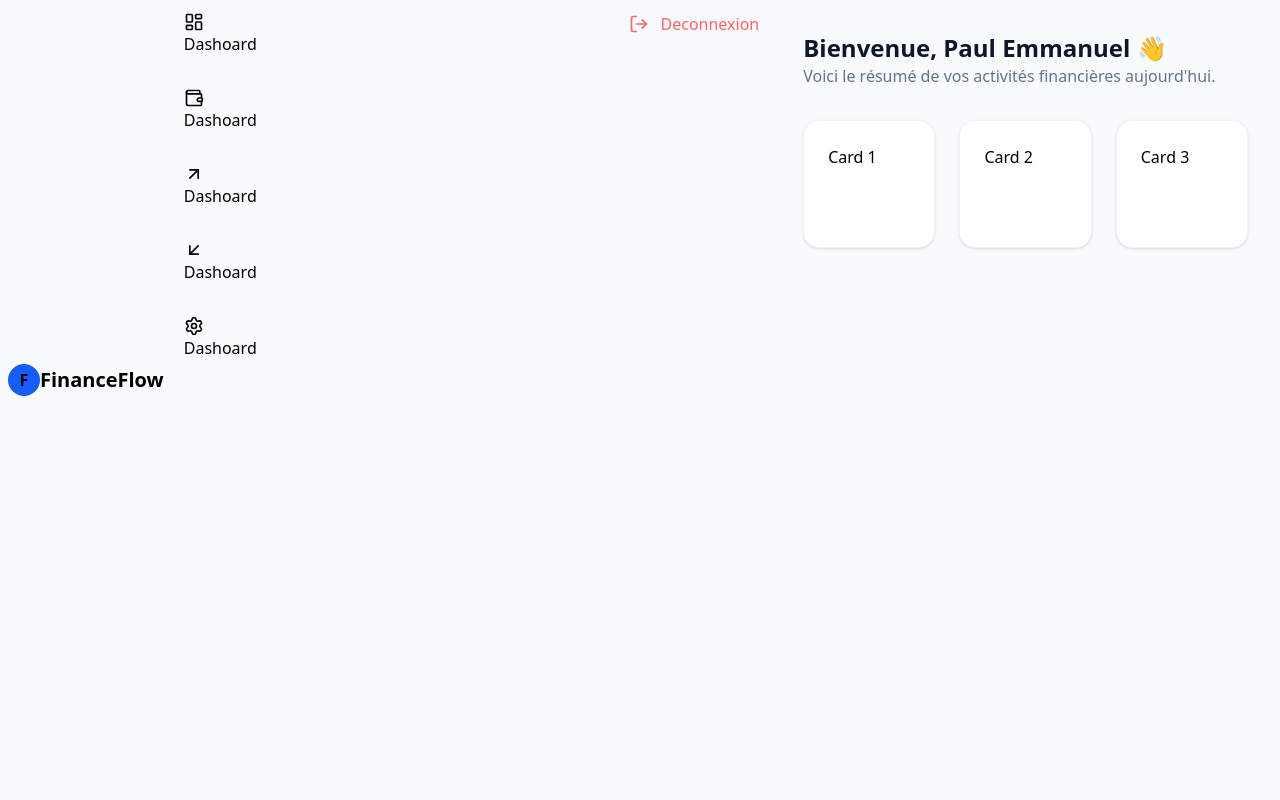
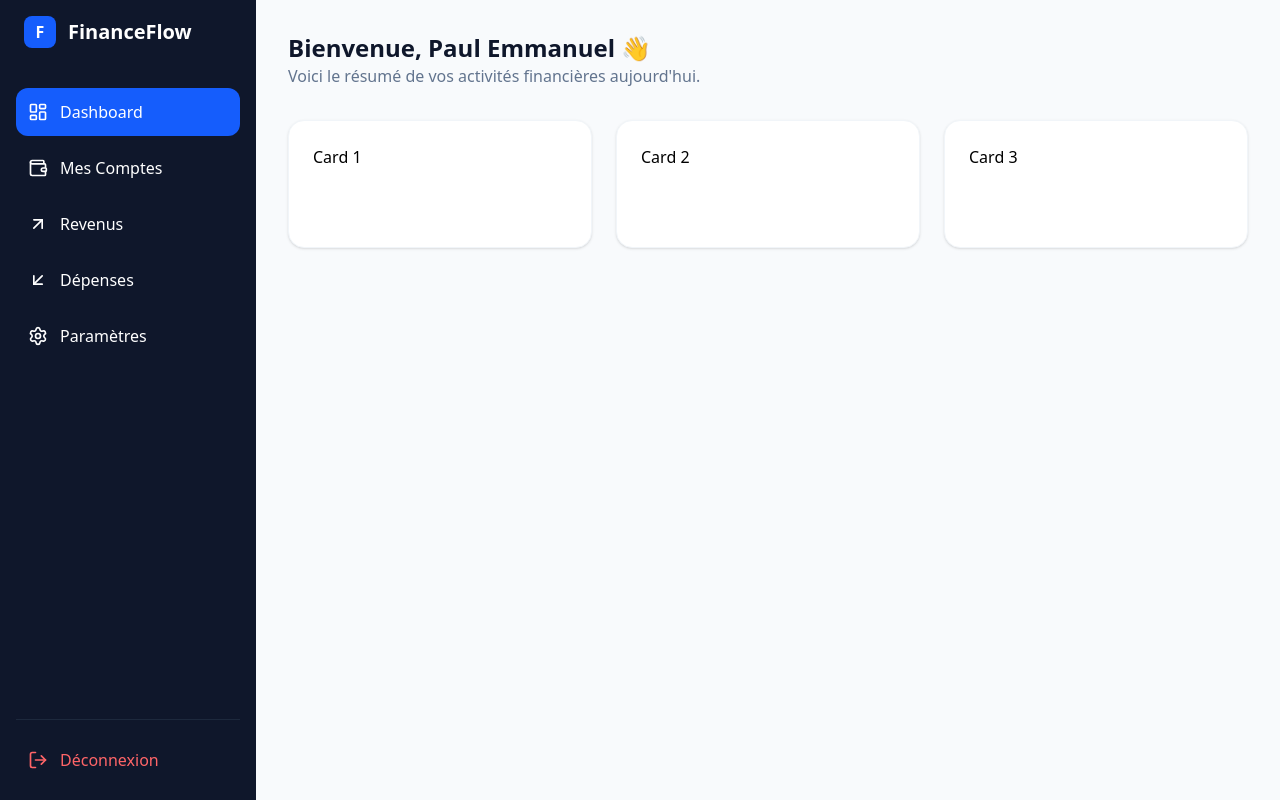
Before and after one commit to atedesi22/FinanceFlow-Dashboard, a React (Vite) app: page / in a window 1280 px wide. Built offline with nearby package versions, Linux system fonts and the light colour scheme.

Commit message:
first commit

```diff
--- a/src/components/SideBar.jsx
+++ b/src/components/SideBar.jsx
@@ -1,27 +1,26 @@
-import { ArrowDownLeft, ArrowRight, ArrowUpRight, LayoutDashboard, LogOut, Settings, Wallet } from "lucide-react";
-import '../index.css'
+import { LayoutDashboard, Wallet, ArrowUpRight, ArrowDownLeft, Settings, LogOut } from 'lucide-react';
 
-const Sidebar = () =>{
+const Sidebar = () => {
   const menuItems = [
-        {icon: <LayoutDashboard size={20}/>, label: 'Dashoard', actrive:true},
-        {icon: <Wallet size={20}/>, label: 'Dashoard', actrive:false},
-        {icon: <ArrowUpRight size={20}/>, label: 'Dashoard', actrive:false},
-        {icon: <ArrowDownLeft size={20}/>, label: 'Dashoard', actrive:false},
-        {icon: <Settings size={20}/>, label: 'Dashoard', actrive:false},
+    { icon: <LayoutDashboard size={20} />, label: 'Dashboard', active: true },
+    { icon: <Wallet size={20} />, label: 'Mes Comptes', active: false },
+    { icon: <ArrowUpRight size={20} />, label: 'Revenus', active: false },
+    { icon: <ArrowDownLeft size={20} />, label: 'Dépenses', active: false },
+    { icon: <Settings size={20} />, label: 'Paramètres', active: false },
   ];
-    return(
-        <>
-            <div className="flex items-center mb-10 px-2">
-                <div className="w-8 h-8 bg-blue-600 rounded-4xl flex items-center justify-center font-bold">F</div>
+
+  return (
+    <div className="h-screen w-64 bg-slate-900 text-white flex flex-col p-4">
+      <div className="flex items-center gap-3 mb-10 px-2">
+        <div className="w-8 h-8 bg-blue-600 rounded-lg flex items-center justify-center font-bold">F</div>
         <h1 className="text-xl font-bold">FinanceFlow</h1>
       </div>
 
       <nav className="flex-1">
-
         {menuItems.map((item, index) => (
           <div
             key={index}
-                        className="{`flex items-center gap-3 p-3 rounded-4xl cursor-pointer transition-all mb-2 ${item.active ? 'bg-blue-600' : 'hover:bg-slate-800'}`}"
+            className={`flex items-center gap-3 p-3 rounded-xl cursor-pointer transition-all mb-2 ${item.active ? 'bg-blue-600' : 'hover:bg-slate-800'}`}
           >
             {item.icon}
             <span className="font-medium">{item.label}</span>
@@ -29,14 +28,14 @@ const Sidebar = () =>{
         ))}
       </nav>
 
-            <div>
+      <div className="border-t border-slate-800 pt-4">
         <div className="flex items-center gap-3 p-3 hover:bg-red-500/10 text-red-400 rounded-xl cursor-pointer transition-all">
-                    <LogOut size={20}/>
-                    <span className="font-medimu,">Deconnexion</span>
+          <LogOut size={20} />
+          <span className="font-medium">Déconnexion</span>
         </div>
       </div>
-        </>
-    )
-}
+    </div>
+  );
+};
 
 export default Sidebar;
```
Lines whose indentation alone changed are shown as unchanged.
